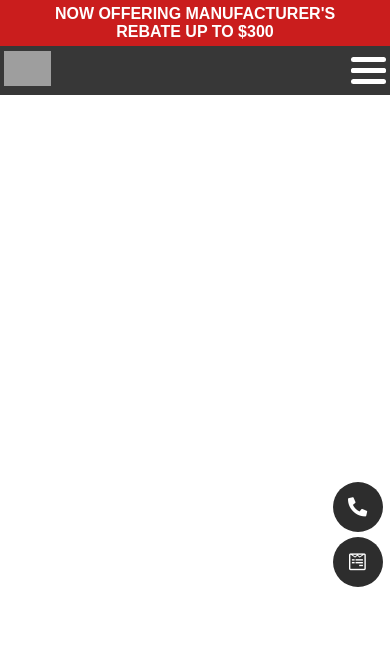
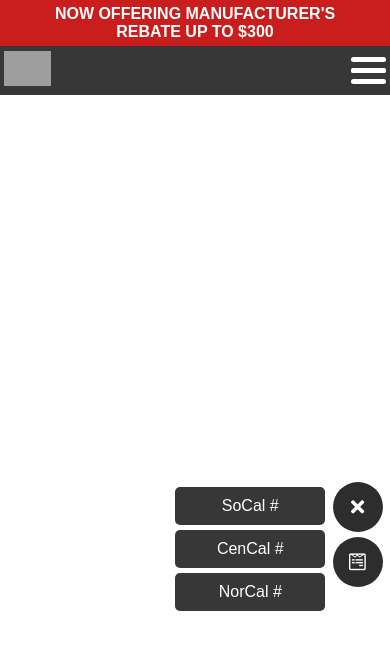
Before and after one commit to jrod-qc/responsive-nav-4, a plain HTML site: page index.html in a window 390 px wide. Both pictures are taken after a click on the link 357 px from the left and 506 px from the top of the page. Drawn offline with nearby package versions, Linux system fonts and the light colour scheme; grey boxes are pictures that could not be loaded.

Commit message:
added a sub options for the phone section

```diff
--- a/app.js
+++ b/app.js
@@ -58,3 +58,26 @@ function subNavTrigger2() {
 }
 
 subNavTrigger2();
+
+
+function displayPhoneOptions() {
+    $(".side-icon-phone-list-trigger").click(function() {
+        $(".side-icon-phone-list").addClass("display-phone-options");
+        $(".side-icon-phone-list").removeClass("hide-phone-options");
+        $(".side-icon-phone-list-trigger").css("display", "none");
+        $(".side-icon-phone-list-exit-btn").css("display", "flex");
+    })
+}
+
+displayPhoneOptions();
+
+function hidePhoneOptions() {
+    $(".side-icon-phone-list-exit-btn").click(function() {
+        $(".side-icon-phone-list").removeClass("display-phone-options");
+        $(".side-icon-phone-list").addClass("hide-phone-options");
+        $(".side-icon-phone-list-trigger").css("display", "flex");
+        $(".side-icon-phone-list-exit-btn").css("display", "none");
+    })
+}
+
+hidePhoneOptions();
--- a/index.html
+++ b/index.html
@@ -127,14 +127,29 @@
         <!-- Side Icons Section -->
         <div class="side-icons-container">
             <ul class="side-icons-list">
-                <li><a href="javascript:void(0);"><i class="fas fa-phone-alt"></i></a></li>
-                <li><a href="javascript:void(0);"><i class="fab fa-wpforms"></i></a></li>
+                <li>
+                    <a class="side-icon-phone-list-trigger" href="javascript:void(0);"><i class="fas fa-phone-alt"></i></a>
+                    <a class="side-icon-phone-list-exit-btn" href="javascript:void(0);"><i class="fas fa-times"></i></a>
+
+                    <ul class="side-icon-phone-list">
+                        <li class="side-icon-phone-btn">
+                            <a href="javascript:void(0);">SoCal #</a>
+                        </li>
+                        <li class="side-icon-phone-btn">
+                            <a href="javascript:void(0);">CenCal #</a>
+                        </li>
+                        <li class="side-icon-phone-btn">
+                            <a href="javascript:void(0);">NorCal #</a>
+                        </li>
+                    </ul>
+                </li>
+                <li><a class="side-icon-form-trigger" href="javascript:void(0);"><i class="fab fa-wpforms"></i></a></li>
             </ul>
         </div>
     </div>
 
 
-    <script src="app.js" async defer></script>
+    <script src="app.js"></script>
 </body>
 
 </html>
--- a/style.css
+++ b/style.css
@@ -519,7 +519,53 @@
     margin-right: 5px;
 }
 
-.side-icons-list>li>a {
+.side-icon-phone-list-trigger {
+    display: flex;
+    flex-wrap: wrap;
+    justify-content: center;
+    align-items: center;
+    width: 50px;
+    height: 50px;
+    background-color: rgb(45, 45, 45);
+    color: #fff;
+    font-size: 1.2rem;
+    text-decoration: none;
+    border-radius: 50%;
+    -webkit-border-radius: 50%;
+    -moz-border-radius: 50%;
+    -ms-border-radius: 50%;
+    -o-border-radius: 50%;
+    transition: .5s;
+    -webkit-transition: .5s;
+    -moz-transition: .5s;
+    -ms-transition: .5s;
+    -o-transition: .5s;
+}
+
+.side-icon-phone-list-exit-btn {
+    display: none;
+    flex-wrap: wrap;
+    justify-content: center;
+    align-items: center;
+    width: 50px;
+    height: 50px;
+    background-color: rgb(45, 45, 45);
+    color: #fff;
+    font-size: 1.2rem;
+    text-decoration: none;
+    border-radius: 50%;
+    -webkit-border-radius: 50%;
+    -moz-border-radius: 50%;
+    -ms-border-radius: 50%;
+    -o-border-radius: 50%;
+    transition: .5s;
+    -webkit-transition: .5s;
+    -moz-transition: .5s;
+    -ms-transition: .5s;
+    -o-transition: .5s;
+}
+
+.side-icon-form-trigger {
     display: flex;
     flex-wrap: wrap;
     justify-content: center;
@@ -546,8 +592,110 @@
     background-color: green;
 }
 
+.side-icons-list>li:nth-child(1)>a:nth-child(2):hover {
+    background-color: #ff3333;
+}
+
 .side-icons-list>li:nth-child(2)>a:hover {
     background-color: rgb(10, 141, 198);
+}
+
+.side-icon-phone-list {
+    position: absolute;
+    width: 150px;
+    display: none;
+    flex-wrap: wrap;
+    justify-content: center;
+    align-items: center;
+    right: 65px;
+    margin-top: -50px;
+}
+
+.side-icon-phone-btn {
+    width: 100%;
+    background-color: #373737;
+    list-style: none;
+    margin-top: 5px;
+    border-radius: 5px;
+    -webkit-border-radius: 5px;
+    -moz-border-radius: 5px;
+    -ms-border-radius: 5px;
+    -o-border-radius: 5px;
+    transition: .5s;
+    -webkit-transition: .5s;
+    -moz-transition: .5s;
+    -ms-transition: .5s;
+    -o-transition: .5s;
+}
+
+.side-icon-phone-btn:hover {
+    background-color: green;
+}
+
+.side-icon-phone-btn>a {
+    display: block;
+    width: 87%;
+    height: 100%;
+    color: #fff;
+    text-decoration: none;
+    text-align: center;
+    padding: 10px;
+}
+
+.display-phone-options {
+    display: flex;
+    animation: displayPhoneOptions forwards;
+    -webkit-animation: displayPhoneOptions forwards;
+    transition: .5s;
+    -webkit-transition: .5s;
+    -moz-transition: .5s;
+    -ms-transition: .5s;
+    -o-transition: .5s;
+}
+
+@keyframes displayPhoneOptions {
+    0% {
+        opacity: 0;
+        transform: translateY(-30px);
+        -webkit-transform: translateY(-30px);
+        -moz-transform: translateY(-30px);
+        -ms-transform: translateY(-30px);
+        -o-transform: translateY(-30px);
+    }
+    50% {
+        opacity: .5;
+    }
+    100% {
+        opacity: 1;
+    }
+}
+
+.hide-phone-options {
+    display: none;
+    animation: hidePhoneOptions forwards;
+    -webkit-animation: hidePhoneOptions forwards;
+    transition: .5s;
+    -webkit-transition: .5s;
+    -moz-transition: .5s;
+    -ms-transition: .5s;
+    -o-transition: .5s;
+}
+
+@keyframes hidePhoneOptions {
+    0% {
+        opacity: 0;
+    }
+    50% {
+        opacity: .5;
+    }
+    100% {
+        opacity: 1;
+        transform: translateY(-30px);
+        -webkit-transform: translateY(-30px);
+        -moz-transform: translateY(-30px);
+        -ms-transform: translateY(-30px);
+        -o-transform: translateY(-30px);
+    }
 }
 
 
```
